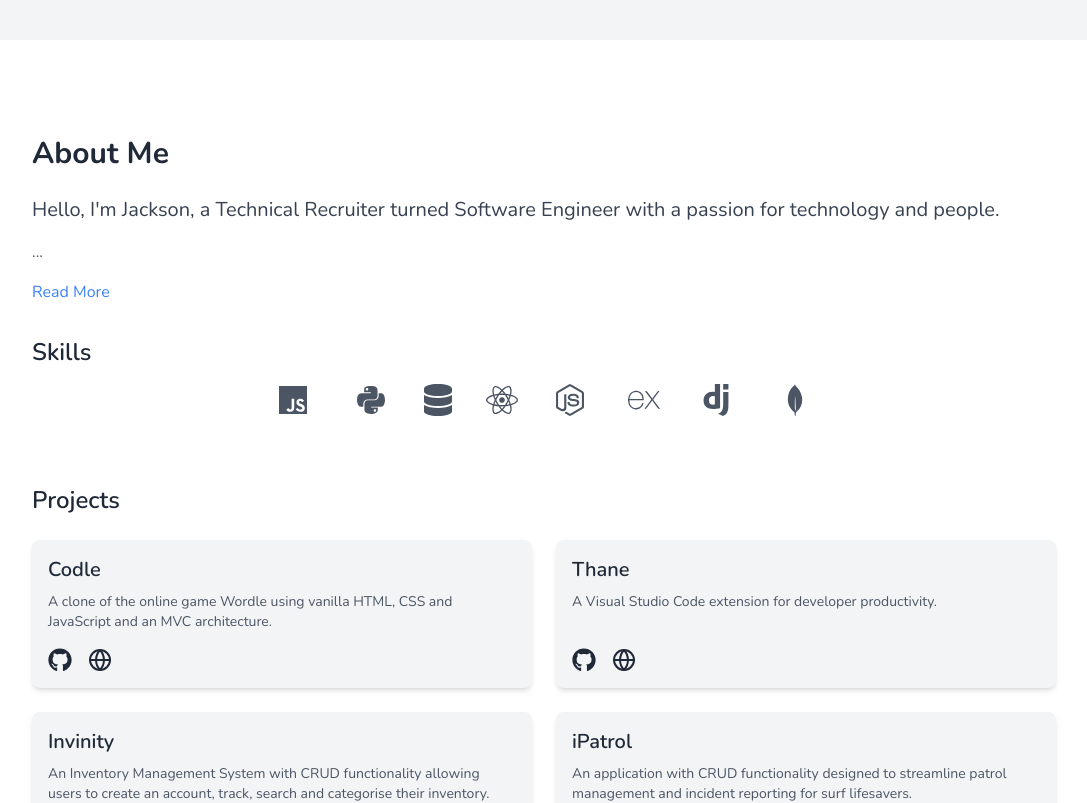
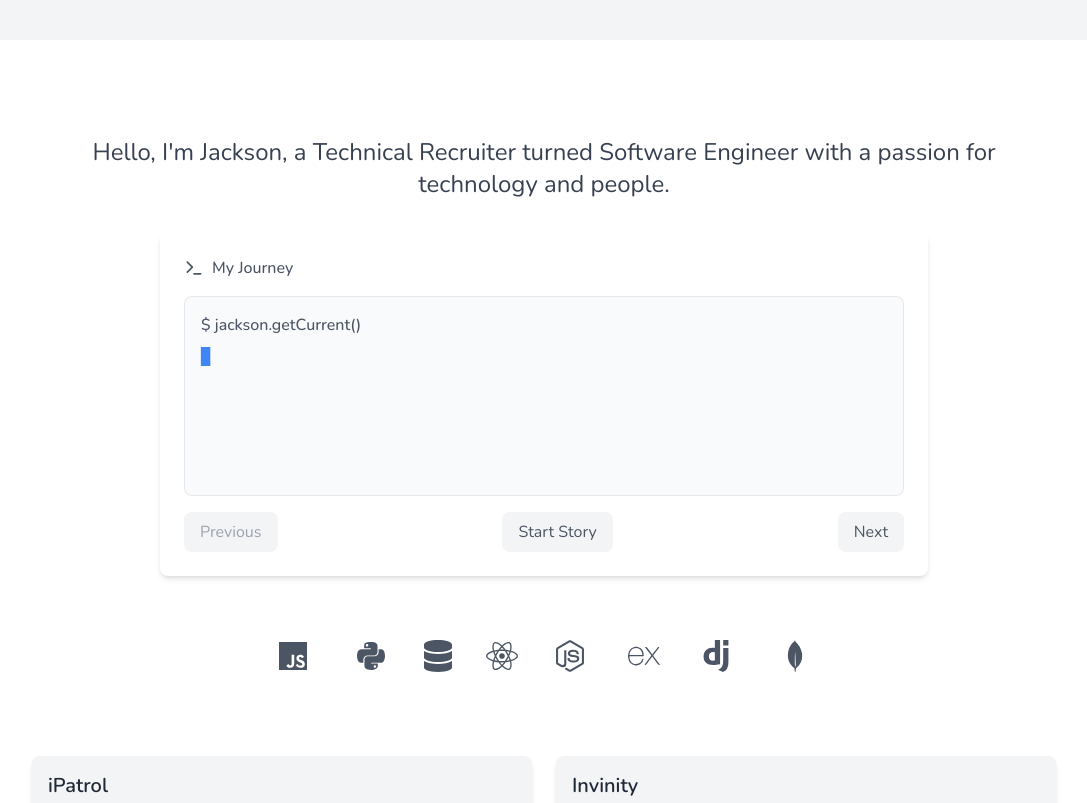
Before and after one commit to jackson-07/portfolio, a React (Create React App) app: page / in a window 1280 px wide. Shown: the part 600-1403 px from the top of the page, without its empty margins (96-1183 px from the left). Built offline with nearby package versions, Linux system fonts and the light colour scheme.

Commit message:
reconstructing about section

```diff
--- a/src/components/About.jsx
+++ b/src/components/About.jsx
@@ -1,4 +1,5 @@
-import { useState } from 'react';
+import { useState, useEffect } from 'react';
+import { Terminal } from 'lucide-react';
 import { FaJs, FaPython, FaDatabase, FaReact, FaNodeJs, FaGithub } from "react-icons/fa";
 import { SiExpress, SiDjango, SiMongodb } from "react-icons/si";
 import { FiGlobe } from "react-icons/fi";
@@ -27,42 +28,134 @@ const ProjectCard = ({ title, description, githubLink, liveLink }) => (
   </div>
 );
 
+const storyContent = [
+  {
+    command: "jackson.getCurrent()",
+    response: "I'm a Frontend focussed Sofware Engineer with a background in Technical Recruiting."
+  },
+  {
+    command: "jackson.getJourney()",
+    response: "As a recruiter, I developed a deep understanding of the tech industry and the skills that make an exceptional engineer. This insight drives my approach to coding."
+  },
+  {
+    command: "jackson.getApproach()",
+    response: "With my understanding of both the technical and human aspects of software development, I strive to create clean, effective and user-centred applications."
+  },
+  {
+    command: "jackson.getWork()",
+    response: "Take a look at my skills and projects below!"
+  }
+];
+
+const MyStory = () => {
+  const [storyPhase, setStoryPhase] = useState(0);
+  const [isTyping, setIsTyping] = useState(false);
+  const [displayedText, setDisplayedText] = useState('');
+
+  useEffect(() => {
+    if (storyPhase < storyContent.length && isTyping) {
+      const text = storyContent[storyPhase].response;
+      let currentIndex = 0;
+
+      const typingInterval = setInterval(() => {
+        if (currentIndex <= text.length) {
+          setDisplayedText(text.slice(0, currentIndex));
+          currentIndex++;
+        } else {
+          clearInterval(typingInterval);
+          setIsTyping(false);
+        }
+      }, 30);
+
+      return () => clearInterval(typingInterval);
+    }
+  }, [storyPhase, isTyping]);
+
+  const handleNext = () => {
+    if (storyPhase < storyContent.length - 1) {
+      setStoryPhase(prev => prev + 1);
+      setIsTyping(true);
+    }
+  };
+
+  const handlePrev = () => {
+    if (storyPhase > 0) {
+      setStoryPhase(prev => prev - 1);
+      setIsTyping(true);
+    }
+  };
+
+  const handleStart = () => {
+    setIsTyping(true);
+  };
+
+  return (
+    <div className="max-w-3xl mx-auto mt-8">
+      <div className="bg-white rounded-lg p-6 shadow-md">
+        <div className="flex items-center gap-2 mb-4">
+          <Terminal className="w-5 h-5 text-gray-600" />
+          <span className="text-gray-600 font-medium">My Journey</span>
+        </div>
+
+        <div className="bg-gray-50 rounded-lg p-4 mb-4 min-h-[200px] border border-gray-200">
+          <div className="text-gray-600 mb-2 font-medium">
+            $ {storyContent[storyPhase].command}
+          </div>
+          <div className="text-gray-700">
+            {displayedText}
+            <span className="animate-pulse text-blue-500">▊</span>
+          </div>
+        </div>
+
+        <div className="flex justify-between">
+          <button
+            onClick={handlePrev}
+            disabled={storyPhase === 0}
+            className={`px-4 py-2 rounded-lg ${storyPhase === 0
+                ? 'bg-gray-100 text-gray-400'
+                : 'bg-gray-100 hover:bg-gray-200 text-gray-600'
+              } transition-colors`}
+          >
+            Previous
+          </button>
+
+          {!isTyping && storyPhase === 0 && displayedText === '' ? (
+            <button
+              onClick={handleStart}
+              className="px-4 py-2 rounded-lg bg-gray-100 hover:bg-gray-200 text-gray-600 transition-colors"
+            >
+              Start Story
+            </button>
+          ) : null}
+
+          <button
+            onClick={handleNext}
+            disabled={storyPhase === storyContent.length - 1}
+            className={`px-4 py-2 rounded-lg ${storyPhase === storyContent.length - 1
+                ? 'bg-gray-100 text-gray-400'
+                : 'bg-gray-100 hover:bg-gray-200 text-gray-600'
+              } transition-colors`}
+          >
+            Next
+          </button>
+        </div>
+      </div>
+    </div>
+  );
+};
+
 export default function About() {
-  const [showFullStory, setShowFullStory] = useState(false);
-
-  const toggleStory = () => setShowFullStory(!showFullStory);
-
   return (
     <section id="about" className="bg-white py-16 sm:py-24">
       <div className="container mx-auto px-4">
         <div className="max-w-5xl mx-auto">
-          <h2 className="text-3xl font-bold text-gray-800 mb-6">About Me</h2>
-          <div className="mb-8">
-            <p className="text-xl text-gray-700 mb-4">
+          <div className="mb-16">
+            <p className="text-2xl text-gray-700 mb-8 text-center">
               Hello, I'm Jackson, a Technical Recruiter turned Software Engineer with a passion for technology and people.
             </p>
-            <p className="text-gray-600 mb-4">
-              {showFullStory ? (
-                <>
-                  My journey from Technical Recruiting to Software Engineering has been an exciting adventure.
-                  As a recruiter, I developed a deep understanding of the tech industry and the skills that make an exceptional engineer. This insight drives my approach to coding and journey to becoming the best engineer I can be.
-                  <br /><br />
-                  With an understanding of both the technical and human aspects of software development, I strive to create clean, effective and user-centred applications.
-                </>
-              ) : (
-                '...'
-              )}
-            </p>
-            <button
-              onClick={toggleStory}
-              className="text-blue-500 hover:text-blue-700 transition-colors duration-300"
-            >
-              {showFullStory ? "Read Less" : "Read More"}
-            </button>
+            <MyStory />
           </div>
-
-          <h3 className="text-2xl font-semibold text-gray-800 mb-4">Skills</h3>
-          <div className="flex flex-wrap justify-center gap-8 mb-12">
+          <div className="flex flex-wrap justify-center gap-8 mb-16">
             <SkillIcon Icon={FaJs} title="JavaScript" />
             <SkillIcon Icon={FaPython} title="Python" />
             <SkillIcon Icon={FaDatabase} title="SQL" />
@@ -72,20 +165,12 @@ export default function About() {
             <SkillIcon Icon={SiDjango} title="Django" />
             <SkillIcon Icon={SiMongodb} title="MongoDB" />
           </div>
-
-          <h3 className="text-2xl font-semibold text-gray-800 mb-6">Projects</h3>
           <div className="grid grid-cols-1 md:grid-cols-2 gap-6">
             <ProjectCard
-              title="Codle"
-              description="A clone of the online game Wordle using vanilla HTML, CSS and JavaScript and an MVC architecture."
-              githubLink="https://github.com/jackson-07/codle"
-              liveLink="https://jackson-07.github.io/codle/"
-            />
-            <ProjectCard
-              title="Thane"
-              description="A Visual Studio Code extension for developer productivity."
-              githubLink="https://github.com/jackson-07/thane"
-              liveLink="https://github.com/jackson-07/thane"
+              title="iPatrol"
+              description="An application with CRUD functionality designed to streamline patrol management and incident reporting for surf lifesavers."
+              githubLink="https://github.com/jackson-07/ipatrol"
+              liveLink="https://ipatrol.onrender.com/"
             />
             <ProjectCard
               title="Invinity"
@@ -94,10 +179,16 @@ export default function About() {
               liveLink="https://inventorymanager-78zc.onrender.com/"
             />
             <ProjectCard
-              title="iPatrol"
-              description="An application with CRUD functionality designed to streamline patrol management and incident reporting for surf lifesavers."
-              githubLink="https://github.com/jackson-07/ipatrol"
-              liveLink="https://ipatrol.onrender.com/"
+              title="Thane"
+              description="A Visual Studio Code extension for developer productivity written in TypeScript and Webpack."
+              githubLink="https://github.com/jackson-07/thane"
+              liveLink="https://github.com/jackson-07/thane"
+            />
+            <ProjectCard
+              title="Codle"
+              description="A clone of the online game Wordle using vanilla HTML, CSS and JavaScript and an MVC architecture."
+              githubLink="https://github.com/jackson-07/codle"
+              liveLink="https://jackson-07.github.io/codle/"
             />
           </div>
         </div>
```
Also changed, not shown: 12 other files (tests, documents, lock files or other folders).
